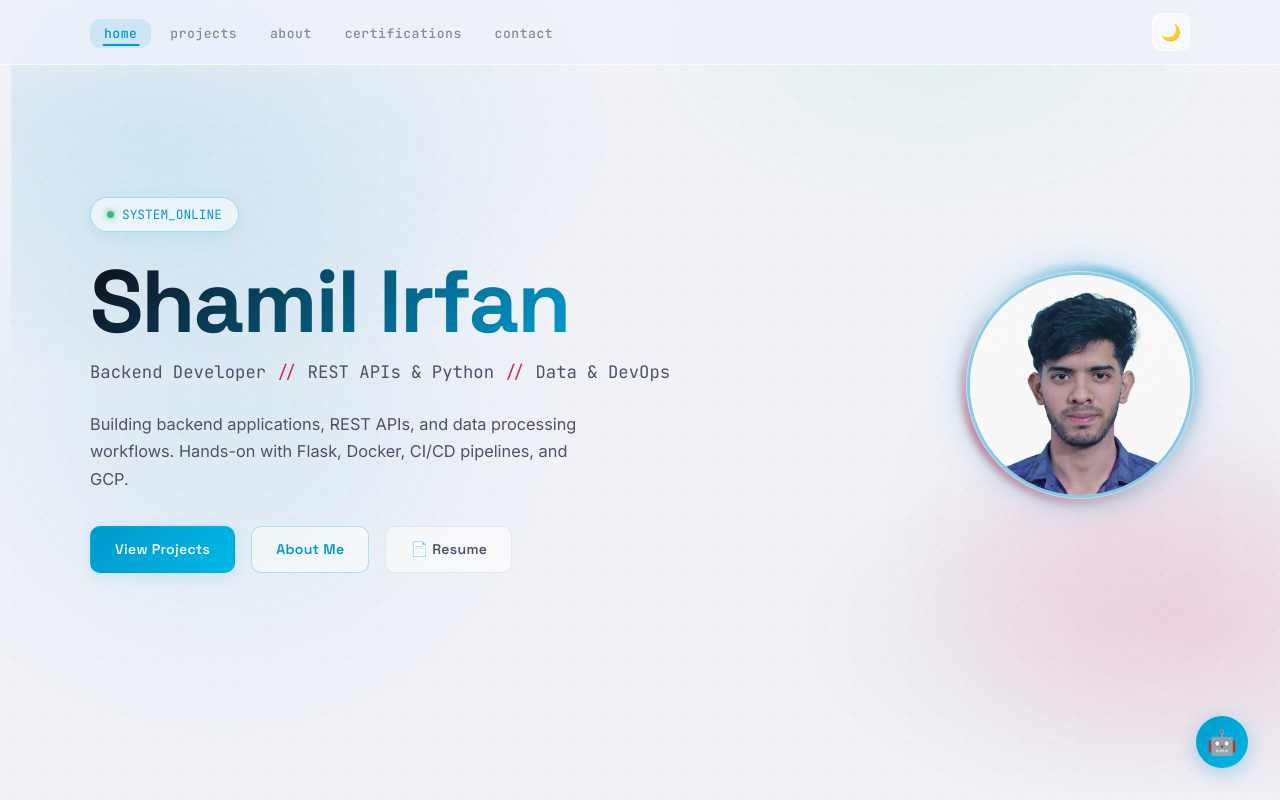
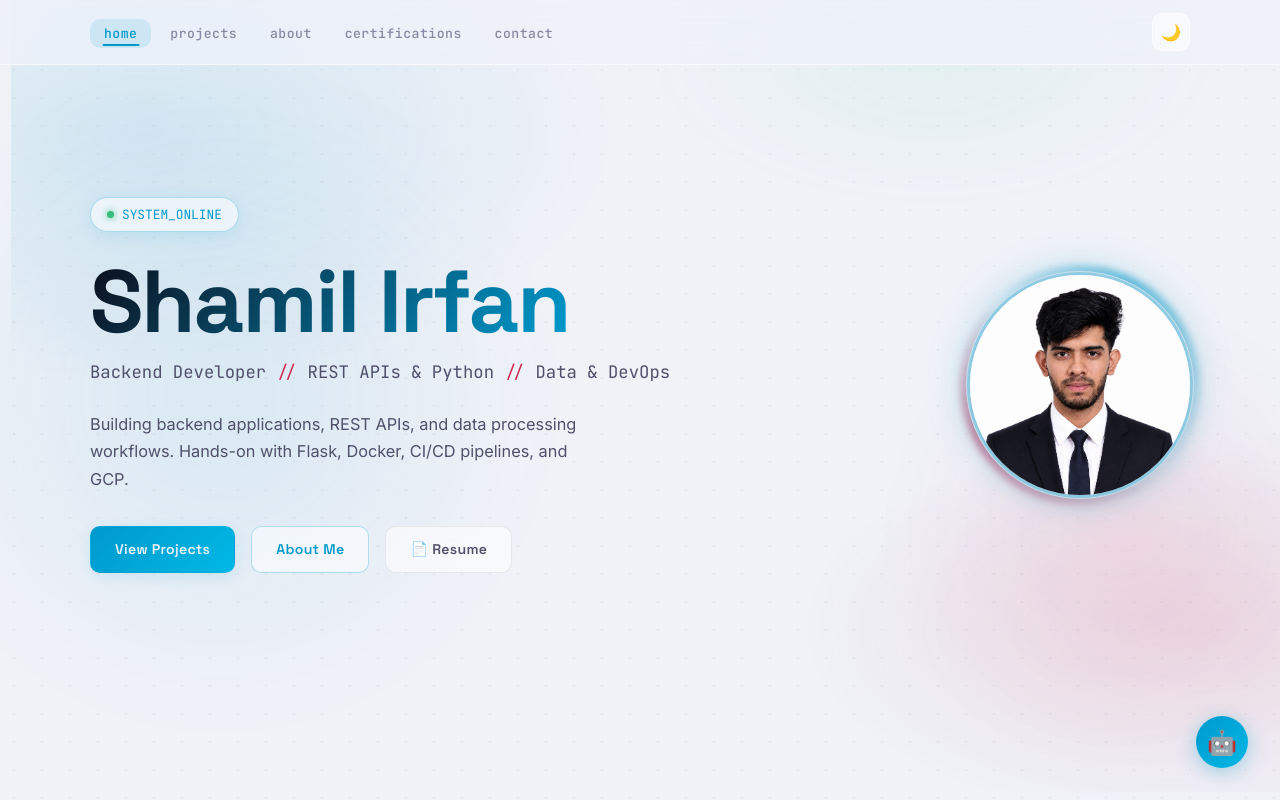
Before and after one commit to Shamil-Xero/Portfolio, a plain HTML site: page index.html in a window 1280 px wide. Shown: the top 800 px of the page. Drawn offline with Linux system fonts and the light colour scheme.

Commit message:
feat: update profile image from Shamil.jpg to Shamil.png

```diff
--- a/index.html
+++ b/index.html
@@ -55,7 +55,7 @@
         </div>
       </div>
       <div class="hero-photo fade-in">
-        <img src="Shamil.jpg" alt="Shamil Irfan" class="profile-img" />
+        <img src="Shamil.png" alt="Shamil Irfan" class="profile-img" />
       </div>
     </div>
   </section>
```
Also changed, not shown: Shamil.png (added).
